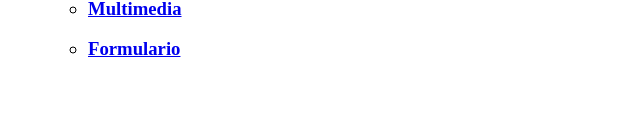
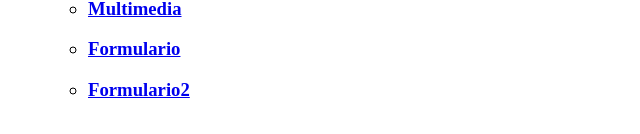
Before and after one commit to jcaceresforteza/1EVAL_HTMLyCSS_AplicacionesWeb_SMR2C_JoseCaceresForteza, a plain HTML site: page index.html in a window 1280 px wide. Shown: the part 170-304 px from the top of the page, without its empty margins (0-640 px from the left). Drawn offline with Linux system fonts and the light colour scheme.

Commit message:
añadir formulario2

```diff
--- a/index.html
+++ b/index.html
@@ -14,6 +14,8 @@
         <h3><li><a href="horario/index.html">Horario</a> </li></h3>
         <h3><li><a href="MULTIMEDIA/index.html">Multimedia</a> </li></h3>
         <h3><li><a href="formulario/index.html">Formulario</a> </li></h3>
+        <h3><li><a href="formulario/formulario2.html">Formulario2</a> </li></h3>
+
         </ul>
    </ul>
   </body>
```
